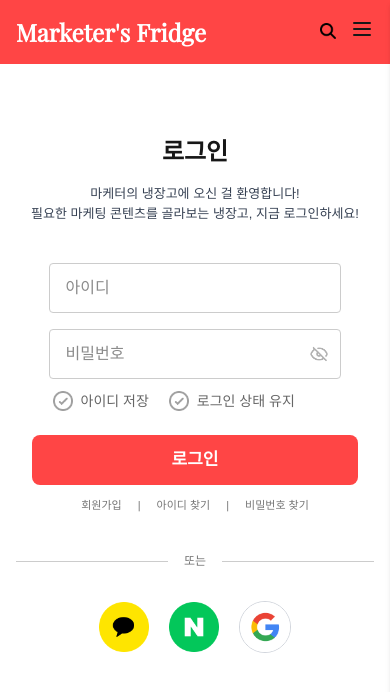
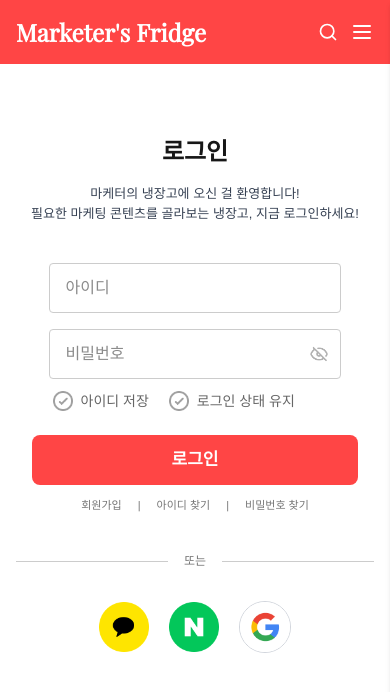
Before and after one commit to Marketer-s-Fridge/Client, a Next.js app: page /login in a window 390 px wide. Shown: the top 692 px of the page. Built offline with nearby package versions, Linux system fonts and the light colour scheme.

Commit message:
style: 모바일화면 헤더 아이콘 색상 수정, 버튼이미지 -> 컴포넌트로 수정

```diff
--- a/src/components/header.tsx
+++ b/src/components/header.tsx
@@ -4,7 +4,7 @@ import Link from "next/link";
 import Image from "next/image";
 import { usePathname } from "next/navigation";
 import { useState } from "react";
-import { Menu, X } from "lucide-react"; // 햄버거 아이콘 (lucide 사용)
+import { Menu, Search, X } from "lucide-react"; // 햄버거 아이콘 (lucide 사용)
 import { SetStateAction } from "react";
 import { Dispatch } from "react";
 import { useRouter } from "next/navigation";
@@ -51,24 +51,18 @@ export default function Header({ menuOpen, setMenuOpen }: headerProps) {
           </Link>
           <div className="place-self-center place-items-center">
             <button
-              className="cursor-pointer md:hidden mr-3"
+              className="cursor-pointer md:hidden mr-3 align-middle"
               onClick={() => setShowMobileSearch(true)}
               aria-label="모바일 검색 열기"
             >
-              <Image
-                src="/icons/search1.png"
-                alt="검색"
-                width={20}
-                height={20}
-                className="w-5 h-5"
-              />
+              <Search size={20} className="text-white"></Search>
             </button>
             <button
-              className="cursor-pointer md:hidden"
+              className="cursor-pointer md:hidden align-middle"
               onClick={() => setMenuOpen(!menuOpen)}
               aria-label="메뉴 열기"
             >
-              <Menu size={24} />
+              <Menu size={24} className="text-white" />
             </button>
           </div>
         </div>
@@ -81,14 +75,8 @@ export default function Header({ menuOpen, setMenuOpen }: headerProps) {
         {showMobileSearch && (
           <div className="absolute top-[60px] left-0 w-full z-40 main-red px-4 pt-4 pb-8 shadow-md md:hidden">
             <div className="flex w-full items-center gap-2">
-              <button className="absolute top-2/5 left-6 -translate-y-1/2">
-                <Image
-                  src="/icons/search.png"
-                  alt="검색"
-                  className="w-5 h-5 sm:w-6 sm:h-6 md:w-7 md:h-7 cursor-pointer"
-                  width={50}
-                  height={50}
-                />
+              <button className="absolute top-2/5 left-8 -translate-y-1/2">
+                <Search size={16} className="text-gray-400"></Search>
               </button>
               <input
                 type="text"
```
Also changed, not shown: public/icons/search-white.png (added).
